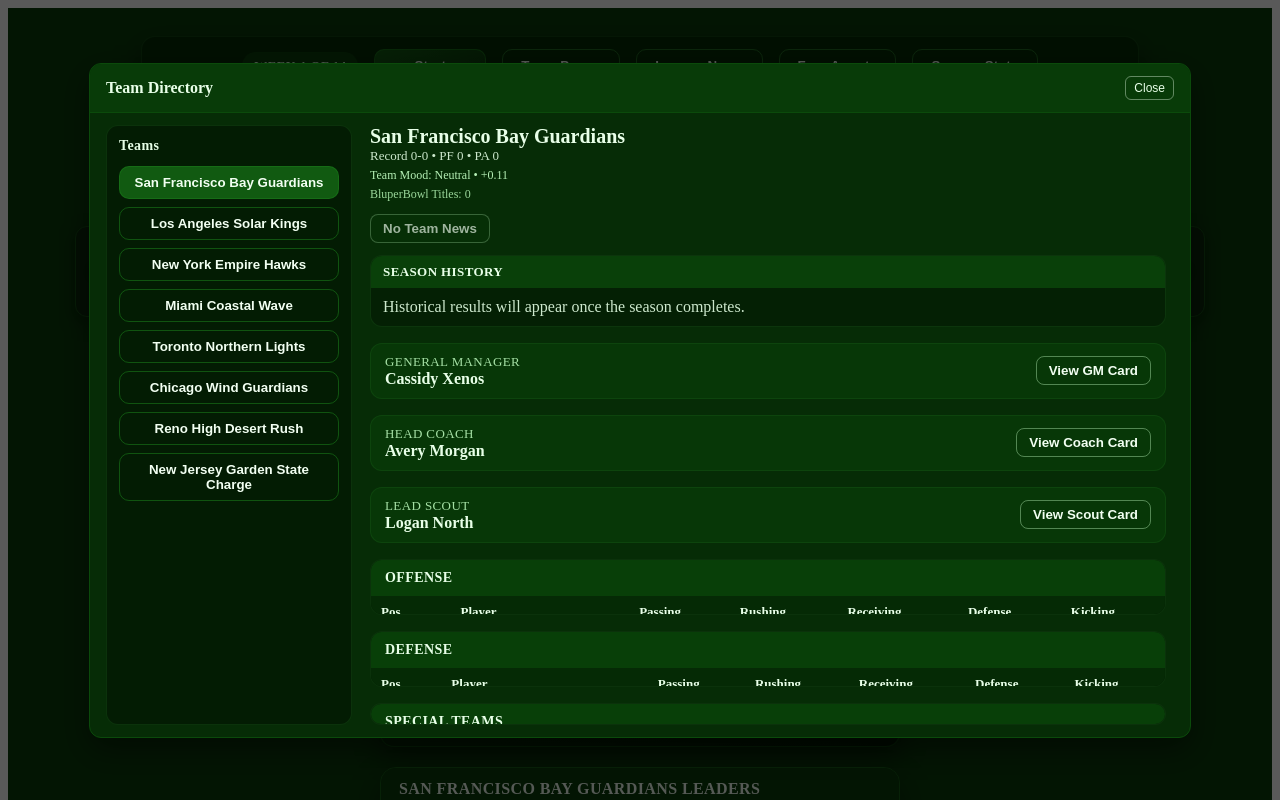
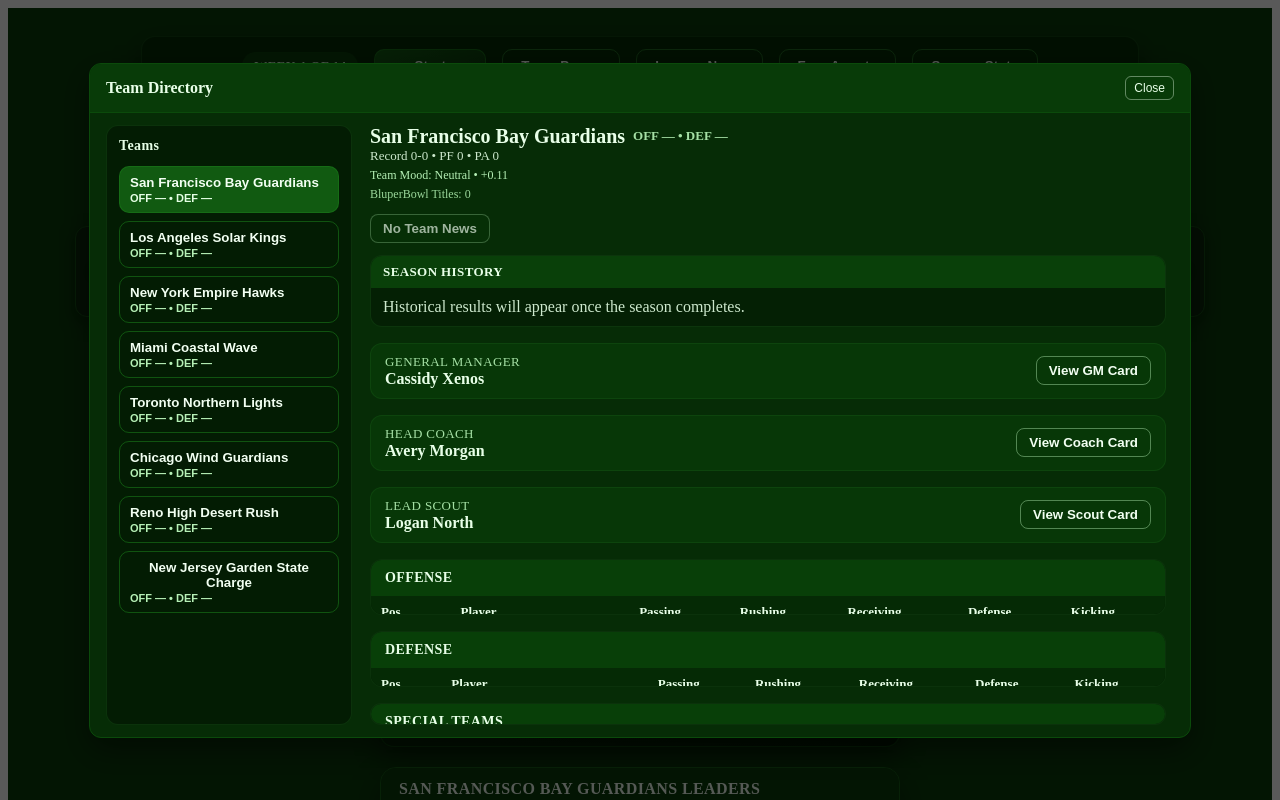
Before and after one commit to toofpaste/blootyball, a React (Create React App) app: page / in a window 1280 px wide. Both pictures are taken after a click on the button "Team Pages". Shown: the top 800 px of the page. Built offline with nearby package versions, Linux system fonts and the light colour scheme.

Commit message:
Add team offense and defense ratings

```diff
--- a/src/ui/SeasonStatsModal.jsx
+++ b/src/ui/SeasonStatsModal.jsx
@@ -2,6 +2,7 @@ import React, { useMemo } from 'react';
 import Modal from './Modal';
 import { formatRecord } from '../engine/league';
 import { TEAM_RED, TEAM_BLK } from '../engine/constants';
+import { buildTeamRatingMap } from './teamDirectoryData';
 
 function getTeamName(season, teamId) {
   if (!teamId) return '—';
@@ -9,15 +10,24 @@ function getTeamName(season, teamId) {
   return info?.displayName || `${info?.city || ''} ${info?.name || ''}`.trim() || teamId;
 }
 
-function buildTeamRows(season) {
+function formatTeamRatings(offenseRating, defenseRating) {
+  const formatValue = (value) => {
+    if (value == null || Number.isNaN(value)) return '—';
+    return value;
+  };
+  return `OFF ${formatValue(offenseRating)} • DEF ${formatValue(defenseRating)}`;
+}
+
+function buildTeamRows(season, ratingMap = {}) {
   const entries = Object.values(season?.teams || {});
   return entries
     .map((team) => {
       const gamesPlayed = (team.record?.wins || 0) + (team.record?.losses || 0) + (team.record?.ties || 0);
       const diff = (team.pointsFor || 0) - (team.pointsAgainst || 0);
+      const ratings = ratingMap?.[team.id] || {};
       return {
         id: team.id,
-        name: team.info?.displayName || team.id,
+        name: ratings.name || team.info?.displayName || team.id,
         recordText: formatRecord(team.record),
         gamesPlayed,
         pointsFor: team.pointsFor || 0,
@@ -31,6 +41,8 @@ function buildTeamRows(season) {
         wins: team.record?.wins || 0,
         losses: team.record?.losses || 0,
         ties: team.record?.ties || 0,
+        offenseRating: ratings.offense ?? null,
+        defenseRating: ratings.defense ?? null,
       };
     })
     .sort((a, b) => {
@@ -96,7 +108,8 @@ export function SeasonStatsContent({
   currentScores = {},
   lastCompletedGame = null,
 }) {
-  const teamRows = useMemo(() => buildTeamRows(season), [season]);
+  const ratingMap = useMemo(() => buildTeamRatingMap(season, league), [season, league]);
+  const teamRows = useMemo(() => buildTeamRows(season, ratingMap), [season, ratingMap]);
   const completed = useMemo(() => buildCompletedResults(season), [season]);
   const totalGames = season?.schedule?.length || 0;
   const completedCount = season?.completedGames || completed.length || 0;
@@ -162,7 +175,14 @@ export function SeasonStatsContent({
                 const isEven = idx % 2 === 0;
                 return (
                   <tr key={row.id} style={{ background: isEven ? 'rgba(7,45,7,0.75)' : 'rgba(5,32,5,0.9)', color: '#f2fff2' }}>
-                    <td style={tdStyle}>{row.name}</td>
+                    <td style={tdStyle}>
+                      <div style={{ display: 'flex', flexWrap: 'wrap', gap: 6, alignItems: 'baseline' }}>
+                        <span style={{ fontWeight: 600 }}>{row.name}</span>
+                        <span style={{ fontSize: 12, color: '#b6f0b6' }}>
+                          {formatTeamRatings(row.offenseRating, row.defenseRating)}
+                        </span>
+                      </div>
+                    </td>
                     <td style={tdStyle}>{row.recordText}</td>
                     <td style={tdStyle}>{row.gamesPlayed}</td>
                     <td style={tdStyle}>{row.pointsFor}</td>
--- a/src/ui/TeamDirectoryModal.jsx
+++ b/src/ui/TeamDirectoryModal.jsx
@@ -54,6 +54,14 @@ function formatNewsTimestamp(value) {
 function headlineType(type) {
   if (!type) return 'Update';
   return type.replace(/_/g, ' ').replace(/\b\w/g, (c) => c.toUpperCase());
+}
+
+function formatTeamRatings(offenseRating, defenseRating) {
+  const formatValue = (value) => {
+    if (value == null || Number.isNaN(value)) return '—';
+    return value;
+  };
+  return `OFF ${formatValue(offenseRating)} • DEF ${formatValue(defenseRating)}`;
 }
 
 function RosterSection({ title, players, onPlayerSelect }) {
@@ -540,10 +548,17 @@ export default function TeamDirectoryModal({ open, onClose, season, league = nul
                       background: isActive ? 'rgba(18,94,18,0.95)' : 'transparent',
                       color: '#f2fff2',
                       fontWeight: 600,
+                      display: 'flex',
+                      flexDirection: 'column',
+                      alignItems: 'flex-start',
+                      gap: 2,
                       cursor: 'pointer',
                     }}
                   >
-                    {team.identity?.displayName || team.identity?.name || team.id}
+                    <span>{team.identity?.displayName || team.identity?.name || team.id}</span>
+                    <span style={{ fontSize: 11, color: isActive ? '#e4ffe4' : '#b6f0b6' }}>
+                      {formatTeamRatings(team.offenseRating, team.defenseRating)}
+                    </span>
                   </button>
                 );
               })}
@@ -561,8 +576,11 @@ export default function TeamDirectoryModal({ open, onClose, season, league = nul
               }}
             >
               <div>
-                <div style={{ fontSize: 20, fontWeight: 700 }}>
-                  {selectedTeam.identity?.displayName || selectedTeam.identity?.name || selectedTeam.id}
+                <div style={{ fontSize: 20, fontWeight: 700, display: 'flex', flexWrap: 'wrap', gap: 8, alignItems: 'center' }}>
+                  <span>{selectedTeam.identity?.displayName || selectedTeam.identity?.name || selectedTeam.id}</span>
+                  <span style={{ fontSize: 13, fontWeight: 600, color: '#a5e0a5' }}>
+                    {formatTeamRatings(selectedTeam.offenseRating, selectedTeam.defenseRating)}
+                  </span>
                 </div>
                 <div style={{ fontSize: 13, color: '#cde8cd' }}>
                   Record {selectedTeam.recordText} • PF {selectedTeam.pointsFor} • PA {selectedTeam.pointsAgainst}
--- a/src/ui/teamDirectoryData.js
+++ b/src/ui/teamDirectoryData.js
@@ -178,6 +178,23 @@ function buildSpecialGroup(special = {}, statsMap, league, teamId) {
   return list;
 }
 
+function computeGroupRating(players = []) {
+  if (!Array.isArray(players) || !players.length) return null;
+  const totals = players.reduce(
+    (acc, player) => {
+      if (player?.overall == null || Number.isNaN(player.overall)) {
+        return acc;
+      }
+      acc.count += 1;
+      acc.sum += player.overall;
+      return acc;
+    },
+    { sum: 0, count: 0 },
+  );
+  if (!totals.count) return null;
+  return Math.round(totals.sum / totals.count);
+}
+
 function pickFallbackTeamId(teamId, availableIds = []) {
   if (!availableIds.length) return teamId;
   const idx = availableIds.indexOf(teamId);
@@ -234,6 +251,8 @@ export function buildTeamDirectoryData(season, league) {
     const offense = buildRosterGroup(group.off, ROLES_OFF, 'Offense', statsMap, league, teamId, 'offense');
     const defense = buildRosterGroup(group.def, ROLES_DEF, 'Defense', statsMap, league, teamId, 'defense');
     const special = buildSpecialGroup(group.special, statsMap, league, teamId);
+    const offenseRating = computeGroupRating(offense);
+    const defenseRating = computeGroupRating(defense);
 
     return {
       id: teamId,
@@ -254,6 +273,8 @@ export function buildTeamDirectoryData(season, league) {
         defense,
         special,
       },
+      offenseRating,
+      defenseRating,
     };
   });
 }
@@ -272,3 +293,17 @@ export function buildPlayerLookup(season, league) {
   });
   return { teams, directory };
 }
+
+export function buildTeamRatingMap(season, league) {
+  if (!season) return {};
+  const teams = buildTeamDirectoryData(season, league);
+  return teams.reduce((acc, team) => {
+    if (!team?.id) return acc;
+    acc[team.id] = {
+      offense: team.offenseRating ?? null,
+      defense: team.defenseRating ?? null,
+      name: team.identity?.displayName || team.identity?.name || team.id,
+    };
+    return acc;
+  }, {});
+}
```
